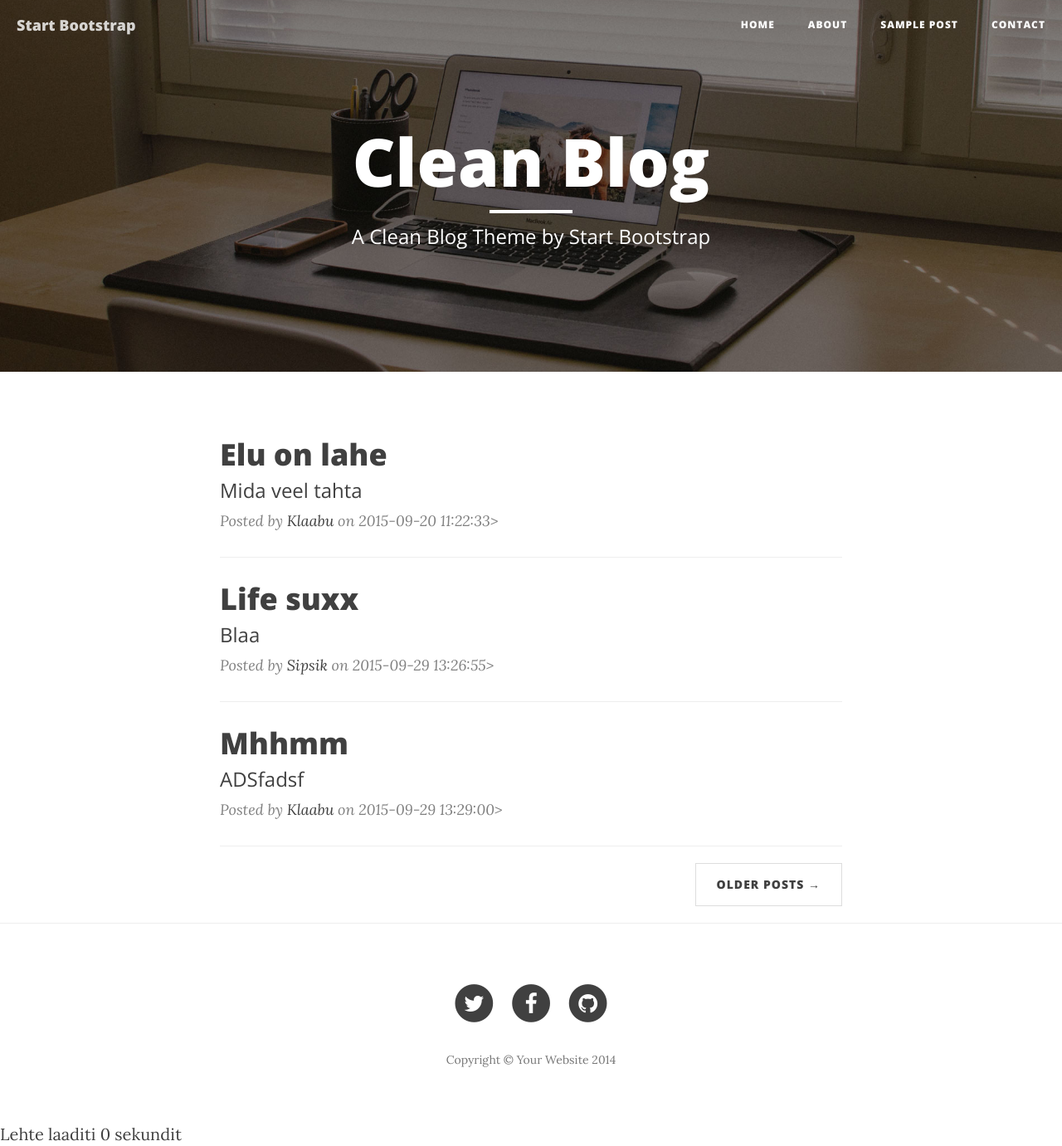
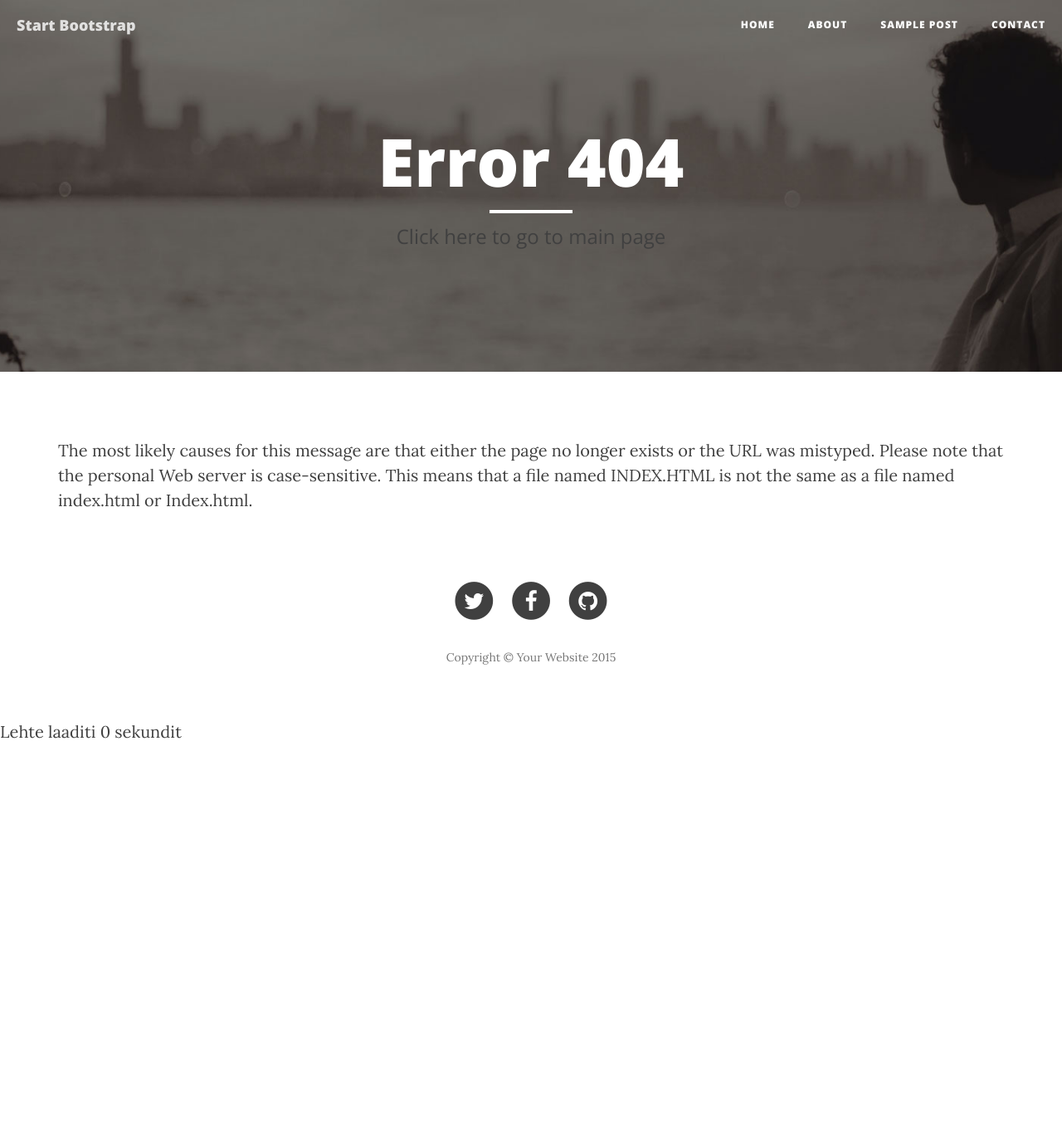
Before and after one commit to henno/cleanblog, a PHP site: page /index.php?page=master_template in a window 1280 px wide. Shown: the whole page at 83% size. After the commit the page ends 890 px from the top, so only its background shows below. Run offline with PHP 8.4, Linux system fonts and the light colour scheme; data comes from the database, SQL or seed files in the repository; some libraries are stand-ins or nearby versions.

Commit message:
Löödud controllerid ja vaated lahku

```diff
--- a/index.php
+++ b/index.php
@@ -1,4 +1,7 @@
 <?
+// Set timezone
+date_default_timezone_set('Europe/Tallinn');
+
 
 // Save wall clock time at the start of the script
 $page_load_start = microtime(1);
@@ -9,9 +12,16 @@
 
 
 // Set page
-$page = !empty($_GET['page']) && file_exists("pages/$_GET[page].php") ? $_GET['page'] : 'home';
+$page = !empty($_GET['page']) ? $_GET['page'] : 'home';
 
-// Include required page
+
+// Include controller, if it exists
+if (file_exists("controllers/$page.php")) {
+    require "controllers/$page.php";
+}
+
+
+// Include template
 require "templates/master_template.php";
 
 
--- a/templates/master_template.php
+++ b/templates/master_template.php
@@ -74,7 +74,7 @@
     <!-- /.container -->
 </nav>
 
-<? require "pages/$page.php"; ?>
+<? if (file_exists("views/$page.php")) require "views/$page.php"; else require 'views/error.php' ?>
 
 <!-- Footer -->
 <footer>
@@ -107,7 +107,7 @@
                         </a>
                     </li>
                 </ul>
-                <p class="copyright text-muted">Copyright &copy; Your Website 2014</p>
+                <p class="copyright text-muted">Copyright &copy; Your Website <?= date('Y') ?></p>
             </div>
         </div>
     </div>
--- /dev/null
+++ b/views/error.php
@@ -0,0 +1,22 @@
+<header class="intro-header" style="background-image: url('img/about-bg.jpg')">
+    <div class="container">
+        <div class="row">
+            <div class="col-lg-8 col-lg-offset-2 col-md-10 col-md-offset-1">
+                <div class="page-heading">
+                    <h1>Error 404</h1>
+                    <hr class="small">
+                    <span class="subheading"><a href="?">Click here to go to main page</a></span>
+                </div>
+            </div>
+        </div>
+    </div>
+</header>
+<div class="container">
+    <p>
+        The most likely causes for this message are that either the page no longer exists or the URL was mistyped.
+        Please
+        note that the personal Web server is case-sensitive. This means that a file named INDEX.HTML is not the same as
+        a file
+        named index.html or Index.html.
+    </p>
+</div>
--- a/pages/home.php
+++ b/views/home.php
@@ -1,12 +1,4 @@
-<?
 
-//Retrieve data from database
-$q = mysqli_query($db, "SELECT * FROM posts NATURAL JOIN authors");
-while ($row = mysqli_fetch_assoc($q)) {
-    $posts[] = $row;
-}
-
-?>
 
 
 <!-- Page Header -->
```
Also changed, not shown: controllers/home.php (added, +7 -0 lines), controllers/post.php (added, +15 -0 lines), controllers/sample.php (added, +18 -0 lines), views/post.php (renamed from pages/post.php, +0 -17 lines), views/about.php (renamed from pages/about.php).
